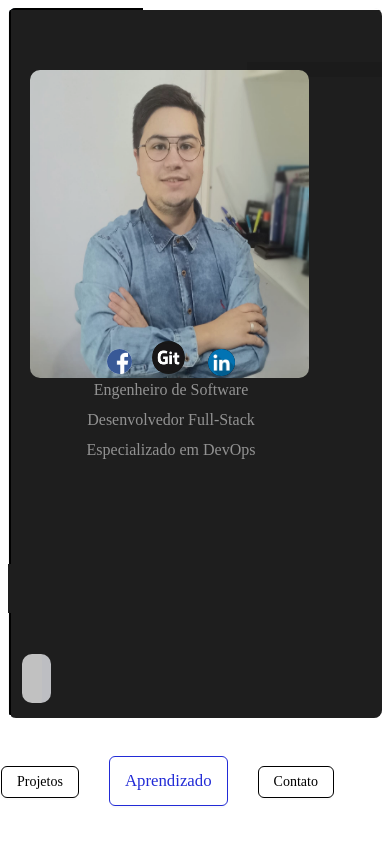
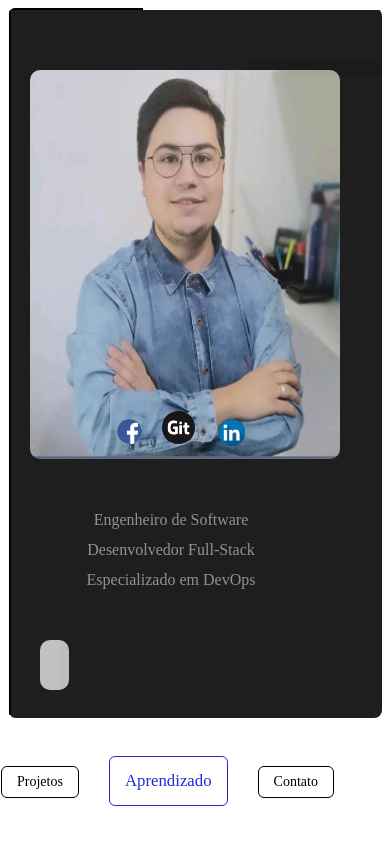
Before and after one commit to eliseu-modan/portfolio_project, a React app: page /#/Aprendizado in a window 390 px wide. Shown: the top 844 px of the page. Built offline with nearby package versions, Linux system fonts and the light colour scheme.

Commit message:
update mobile 1.13

```diff
--- a/src/componentes/templates/Apresentacao.css
+++ b/src/componentes/templates/Apresentacao.css
@@ -1,7 +1,8 @@
 .apresentação {
     position: relative;
     left: 40px;
-    top: -170%;
+    top: 0%;
+    background-color:#c1c1c1;
 
     /* height: 20px; */
 }
@@ -13,7 +14,7 @@
     border-right: 9px solid rgb(255, 255, 255);
     position: relative;
     left: 290px;
-    top: 90px;
+    /* top: 90px; */
     white-space: nowrap;
     overflow: hidden;
     font-size: 10px;
@@ -65,10 +66,17 @@ left: 70px;
 }
 }
 @media (max-width:626px){
+
+
+
+
     .apresentação{
+        position: absolute;
    background-color:  rgb(30, 30, 30);
-   left: -210px;
+   left: -30px;
+   top:640px;
    z-index: 9;
+   width: 0px;
     }
 
 }
--- a/src/componentes/templates/Header.css
+++ b/src/componentes/templates/Header.css
@@ -77,7 +77,7 @@
       left: 26%;
       top: 60px;
       width: 50%;
-      height: 35%;
+      height: 40%;
       border-Radius: 10px;
       opacity: 88%;
     }
@@ -248,24 +248,24 @@
 
   }
   #icon_facebook, #Git_icon{
-    top: 300px;
-left: -140px;
+    top: 370px;
+left: -130px;
 margin-right: 20px;
 }
 #icon_linkedin{
-  top: 302px;
-  left: -140px;
+  top: 372px;
+  left: -130px;
   margin-right: 20px;
 }
   .nameOne{
     left:5px;
-    top: 320px ;
+    top: 450px ;
     font-size: 16px;
 
    }
    .nameTwo{
      left: 5px;
-     top: 350px;
+     top: 480px;
      font-size: 16px;
      z-index: 9;
 
@@ -273,7 +273,7 @@ margin-right: 20px;
    .nameTree{
      left: 5px;
      font-size: 16px;
-     top: 380px;
+     top: 510px;
 z-index: 9;
 
    }
@@ -281,9 +281,9 @@ z-index: 9;
     position:absolute;
     left: 3%;
     top: 60px;
-    width: 45%;
-    height: 38%;
+    width: 50%;
+    height: 48%;
     border-Radius: 10px;
-    opacity: 88%;
+    /* opacity: 78%; */
   }
 }
```
Also changed, not shown: src/componentes/imgs/Logo1.jpg.
